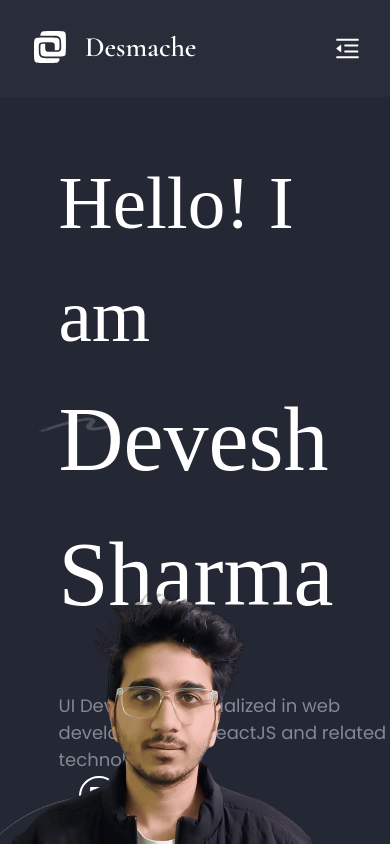
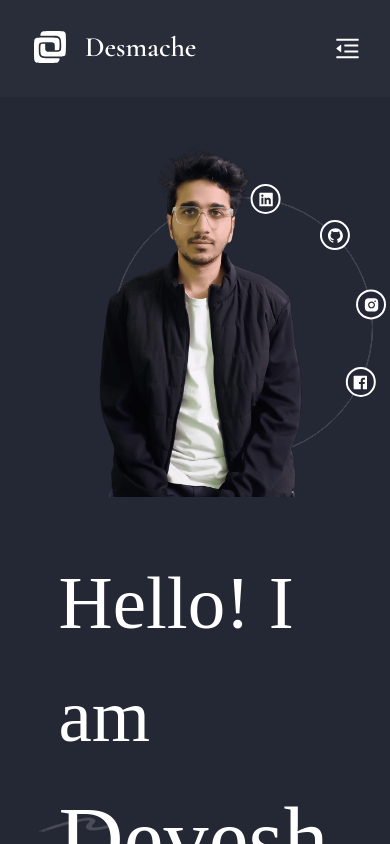
Before and after one commit to DeveshS360/portfolio-webapp, a React (Vite) app: page / in a window 390 px wide. Shown: the top 844 px of the page. Built offline with nearby package versions, Linux system fonts and the light colour scheme; a web font is replaced by a local one.

Commit message:
social section responsiveness

```diff
--- a/src/components/SocialHandle/index.module.scss
+++ b/src/components/SocialHandle/index.module.scss
@@ -16,8 +16,8 @@
   }
 
   @include for-mobile-only {
-    width: 40px;
-    height: 40px;
+    width: 30px;
+    height: 30px;
   }
 
   &:hover {
--- a/src/components/SocialHandle/index.tsx
+++ b/src/components/SocialHandle/index.tsx
@@ -2,9 +2,12 @@ import styles from './index.module.scss'
 import { SocialHandleProps } from './types'
 import { useState } from 'react'
 import cx from 'classnames'
+import { useDeviceWidth } from 'src/utils/viewport'
 
 export const SocialHandle = (props: SocialHandleProps) => {
   const { Icon, redirectionUrl, className } = props
+
+  const { isMobile } = useDeviceWidth()
 
   const hoverColor = 'var(--bg-color-primary)'
   const initialColor = 'var(--text-color-primary)'
@@ -23,7 +26,7 @@ export const SocialHandle = (props: SocialHandleProps) => {
         redirectionUrl && window.open(redirectionUrl)
       }}
     >
-      <Icon style={{ color, fontSize: 20 }} />
+      <Icon style={{ color, fontSize: isMobile ? 15 : 20 }} />
     </button>
   )
 }
--- a/src/components/SocialSection/index.module.scss
+++ b/src/components/SocialSection/index.module.scss
@@ -4,6 +4,18 @@
   background: inherit;
   position: relative;
   width: 50%;
+
+  @include for-tablet-or-mobile {
+    max-height: 700px;
+    overflow: hidden;
+    width: 100%;
+
+    @include flex-center;
+  }
+
+  @include for-mobile-only {
+    max-height: 400px;
+  }
 
   .hero {
     position: absolute;
@@ -14,7 +26,13 @@
     }
 
     @include for-tablet-or-mobile {
-      transform: scale(0.5) translate(-70%, 60%);
+      position: static;
+      transform: scale(0.55) translateY(25%);
+    }
+
+    @include for-mobile-only {
+      position: static;
+      transform: scale(0.3) translateY(10%);
     }
 
     bottom: 0;
@@ -27,6 +45,16 @@
     position: absolute;
     bottom: 25vh;
     left: 25vw;
+
+    @include for-tablet-or-mobile {
+      bottom: 30vh;
+      left: 65vw;
+    }
+
+    @include for-mobile-only {
+      bottom: 20vh;
+      left: 62vw;
+    }
   }
 
   .social_icons_container {
@@ -37,11 +65,11 @@
     }
 
     @include for-tablet-or-mobile {
-      @include put-on-circle(4, 180px, 45, -90);
+      @include put-on-circle(4, 180px, 35, -70);
     }
 
     @include for-mobile-only {
-      @include put-on-circle(4, 150px, 45, -90);
+      @include put-on-circle(4, 130px, 35, -80);
     }
   }
 }
--- a/src/components/SocialSection/index.tsx
+++ b/src/components/SocialSection/index.tsx
@@ -21,7 +21,7 @@ export const SocialSection = () => {
 
   const getCircleSize = () => {
     if (isSmallDesktop) return 300
-    if (isMobile) return 300
+    if (isMobile) return 260
     if (isMobileOrTablet) return 360
 
     return 400
@@ -33,7 +33,7 @@ export const SocialSection = () => {
   }
 
   return (
-    <aside className={styles.social_section}>
+    <section className={styles.social_section}>
       <img className={styles.hero} src={heroImgUrl} alt="hero" />
       <ConcentricCircles
         className={styles.circles}
@@ -48,6 +48,6 @@ export const SocialSection = () => {
           <SocialHandle Icon={FacebookFilled} redirectionUrl={FACEBOOK_URL} />
         </div>
       </ConcentricCircles>
-    </aside>
+    </section>
   )
 }
--- a/src/pages/Home/components/Introduction/index.tsx
+++ b/src/pages/Home/components/Introduction/index.tsx
@@ -20,6 +20,7 @@ export const Introduction = () => {
         />
       )}
       <div className={styles.main}>
+        {isMobileOrTablet && <SocialSection />}
         <section className={styles.info}>
           <div className={styles.about}>
             <div className={styles.text}>Hello! I am</div>
@@ -37,7 +38,7 @@ export const Introduction = () => {
           </div>
           <WorkSampleVideo />
         </section>
-        <SocialSection />
+        {!isMobileOrTablet && <SocialSection />}
       </div>
       {!isMobileOrTablet && (
         <ConcentricCircles
```
